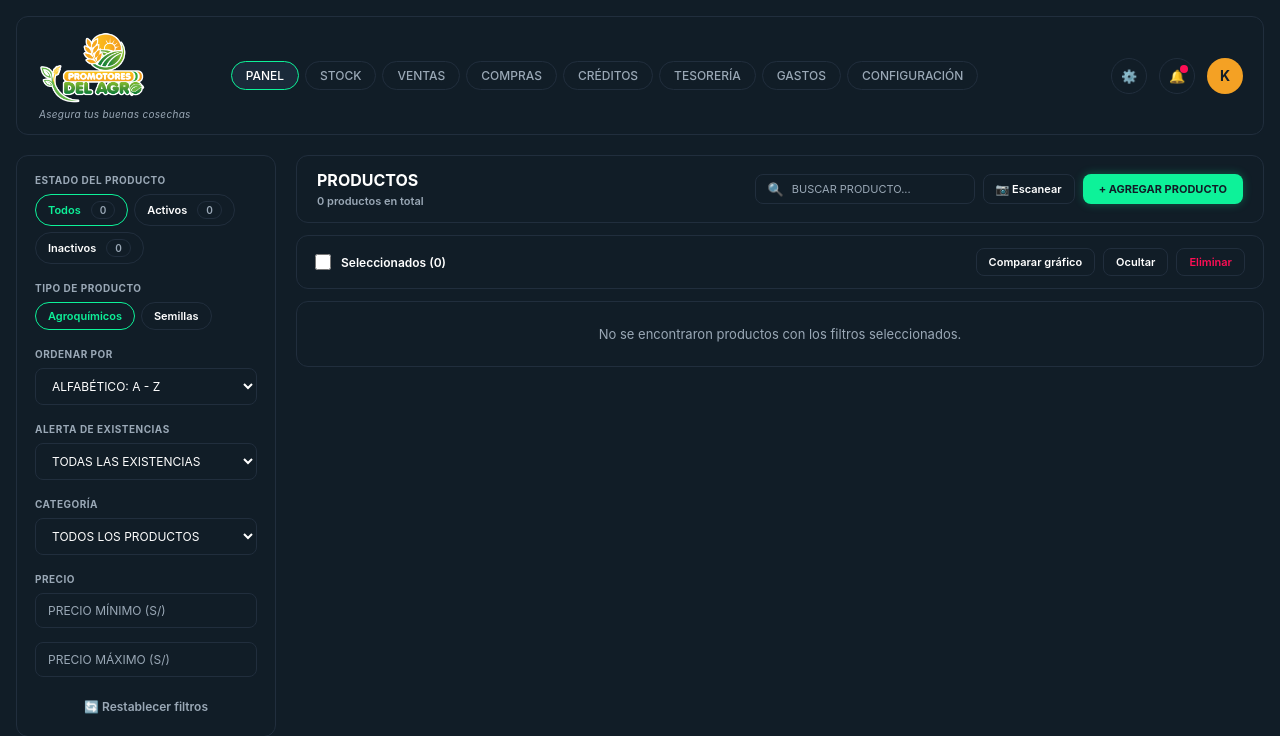
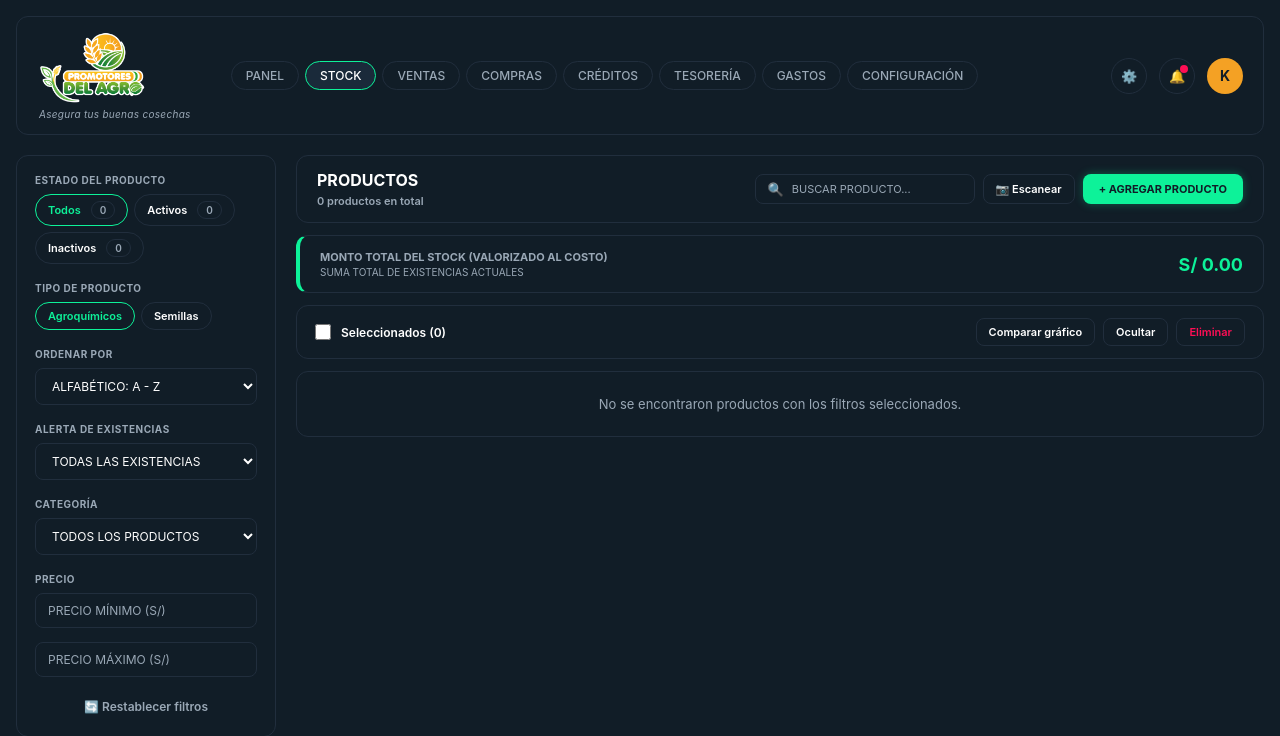
Before and after one commit to balderalopezkatia-cmyk/sistema-promotores-agro, a Flask app: page /stock in a window 1280 px wide. Shown: the top 736 px of the page. Run offline with Flask 3, Linux system fonts and the light colour scheme; the visitor is signed in with stand-in values (Sample User, id 1).

Commit message:
Agregado monto total de stock valorizado y modal flotante movible para ver imagen grande

```diff
--- a/templates/stock.html
+++ b/templates/stock.html
@@ -55,6 +55,11 @@
         .btn-add-main { background: var(--green-primary); border: none; color: var(--bg-main); padding: 8px 16px; border-radius: 8px; font-size: 11px; font-weight: 700; cursor: pointer; text-transform: uppercase; display: flex; align-items: center; gap: 6px; transition: 0.2s; box-shadow: 0 0 10px rgba(13, 242, 153, 0.3); text-decoration: none; }
         .btn-add-main:hover { background: #35f5aa; }
 
+        /* Tarjeta de Resumen de Monto Total del Stock */
+        .stock-summary-card { background: var(--bg-card); border: 1px solid var(--border-color); border-radius: 12px; padding: 14px 20px; display: flex; justify-content: space-between; align-items: center; border-left: 4px solid var(--green-primary); }
+        .stock-summary-title { font-size: 11px; font-weight: 700; color: var(--text-secondary); text-transform: uppercase; margin-bottom: 2px; }
+        .stock-summary-value { font-size: 18px; font-weight: 700; color: var(--green-primary); }
+
         /* Barra de Selección Masiva */
         .selection-bar { background: var(--bg-card); border: 1px solid var(--border-color); border-radius: 12px; padding: 12px 18px; display: flex; justify-content: space-between; align-items: center; }
         .selection-left { display: flex; align-items: center; gap: 10px; font-size: 12px; font-weight: 600; color: var(--text-white); cursor: pointer; }
@@ -73,9 +78,10 @@
         .card-left { display: flex; align-items: center; gap: 14px; }
         .checkbox-item { width: 16px; height: 16px; accent-color: var(--green-primary); cursor: pointer; }
 
-        .thumb-box { width: 64px; height: 64px; background: var(--bg-main); border: 1px solid var(--green-primary); border-radius: 10px; display: flex; align-items: center; justify-content: center; overflow: hidden; cursor: pointer; flex-shrink: 0; }
+        .thumb-box { width: 64px; height: 64px; background: var(--bg-main); border: 1px solid var(--green-primary); border-radius: 10px; display: flex; align-items: center; justify-content: center; overflow: hidden; cursor: pointer; flex-shrink: 0; position: relative; }
         .thumb-box img { width: 100%; height: 100%; object-fit: cover; }
         .thumb-box span { font-size: 24px; color: var(--green-primary); }
+        .thumb-box:hover::after { content: '🔍'; position: absolute; background: rgba(0,0,0,0.5); width: 100%; height: 100%; display: flex; align-items: center; justify-content: center; font-size: 16px; }
 
         .card-info h3 { font-size: 14px; font-weight: 700; color: var(--text-white); text-transform: uppercase; margin-bottom: 5px; }
         .card-meta { display: flex; gap: 8px; font-size: 11px; color: var(--text-white); text-transform: uppercase; align-items: center; }
@@ -115,8 +121,8 @@
                 <span class="logo-slogan-italic">Asegura tus buenas cosechas</span>
             </div>
             <div class="nav-menu" style="margin-left: 20px; align-self: center;">
-                <a href="/dashboard" class="nav-link active">PANEL</a>
-                <a href="/stock" class="nav-link">STOCK</a>
+                <a href="/dashboard" class="nav-link">PANEL</a>
+                <a href="/stock" class="nav-link active">STOCK</a>
                 <a href="/ventas" class="nav-link">VENTAS</a>
                 <a href="/compras" class="nav-link">COMPRAS</a>
                 <a href="/creditos" class="nav-link">CRÉDITOS</a>
@@ -210,6 +216,15 @@
                     </div>
                 </div>
 
+                <!-- Tarjeta de Resumen: Monto Total del Stock -->
+                <div class="stock-summary-card">
+                    <div>
+                        <div class="stock-summary-title">Monto Total del Stock (Valorizado al Costo)</div>
+                        <div style="font-size: 10px; color: var(--text-secondary); text-transform: uppercase;">Suma total de existencias actuales</div>
+                    </div>
+                    <div class="stock-summary-value" id="val-monto-total-stock">S/ 0.00</div>
+                </div>
+
                 <!-- Barra de Selección Masiva -->
                 <div class="selection-bar">
                     <div class="selection-left">
@@ -265,6 +280,22 @@
             <div style="display: flex; justify-content: flex-end; gap: 8px;">
                 <button type="button" class="btn-modal-cancel" onclick="cerrarModal('modal-imagen')">Cancelar</button>
                 <button type="button" class="btn-modal-action" onclick="guardarImagenProducto()">Guardar Imagen</button>
+            </div>
+        </div>
+    </div>
+
+    <!-- MODAL PARA VER IMAGEN GRANDE (MOVIBLE) -->
+    <div id="modal-ver-imagen" class="modal-overlay">
+        <div class="modal-box" id="card-ver-imagen" style="max-width: 550px; padding: 16px;">
+            <div class="modal-header-drag" onmousedown="iniciarArrastre(event, 'card-ver-imagen')">
+                <h3 id="titulo-ver-imagen">IMAGEN AMPLIADA</h3>
+                <span style="cursor: pointer; color: var(--text-white);" onclick="cerrarModal('modal-ver-imagen')">✕</span>
+            </div>
+            <div style="width: 100%; max-height: 70vh; display: flex; align-items: center; justify-content: center; overflow: hidden; background: #000; border-radius: 8px;">
+                <img id="img-ampliada-grande" src="" alt="Imagen Ampliada" style="max-width: 100%; max-height: 65vh; object-fit: contain;">
+            </div>
+            <div style="text-align: right; margin-top: 15px;">
+                <button type="button" class="btn-modal-action" onclick="cerrarModal('modal-ver-imagen')">CERRAR</button>
             </div>
         </div>
     </div>
@@ -390,7 +421,17 @@
             });
 
             listaStockCache = Object.values(mapaStock);
+            calcularMontoTotalStockGeneral();
             aplicarFiltrosYOrdenamiento();
+        }
+
+        function calcularMontoTotalStockGeneral() {
+            let montoTotalValorizado = 0;
+            listaStockCache.forEach(item => {
+                let saldoStock = Math.max(0, item.compras - item.ventas);
+                montoTotalValorizado += (saldoStock * item.costo);
+            });
+            document.getElementById('val-monto-total-stock').innerText = `S/ ${montoTotalValorizado.toFixed(2)}`;
         }
 
         function filtrarEstado(estado, elemento) {
@@ -465,14 +506,20 @@
                 let saldoStock = Math.max(0, item.compras - item.ventas);
                 let stockClass = saldoStock <= 3 ? "tag-stock-low" : "tag-stock";
                 let stockText = saldoStock <= 3 ? `${saldoStock} en stock - bajo` : `${saldoStock} en stock`;
-                let thumbContent = item.imagen ? `<img src="${item.imagen}" alt="${item.producto}">` : `<span>🌱</span>`;
+
+                let thumbContent = '';
+                if (item.imagen) {
+                    thumbContent = `<img src="${item.imagen}" alt="${item.producto}" onclick="event.stopPropagation(); abrirImagenGrande('${item.imagen}', '${item.producto}')" title="Haz clic para ver imagen grande">`;
+                } else {
+                    thumbContent = `<span onclick="event.stopPropagation(); abrirModalImagen('${item.producto}')" title="Haz clic para cargar foto">🌱</span>`;
+                }
 
                 let card = document.createElement('div');
                 card.className = 'product-card';
                 card.innerHTML = `
                     <div class="card-left">
                         <input type="checkbox" class="checkbox-item producto-checkbox" data-producto="${item.producto}" onclick="actualizarContadorSeleccionados()">
-                        <div class="thumb-box" title="Haz clic para cargar/cambiar foto de ${item.producto}" onclick="abrirModalImagen('${item.producto}')">
+                        <div class="thumb-box" title="Gestionar foto" onclick="abrirModalImagen('${item.producto}')">
                             ${thumbContent}
                         </div>
                         <div class="card-info">
@@ -501,6 +548,12 @@
             contenedor.innerHTML = '';
             contenedor.appendChild(fragment);
             actualizarContadorSeleccionados();
+        }
+
+        function abrirImagenGrande(urlImagen, nombreProducto) {
+            document.getElementById('titulo-ver-imagen').innerText = `IMAGEN: ${nombreProducto}`;
+            document.getElementById('img-ampliada-grande').src = urlImagen;
+            document.getElementById('modal-ver-imagen').style.display = 'flex';
         }
 
         function abrirModalImagen(nombreProducto) {
```
